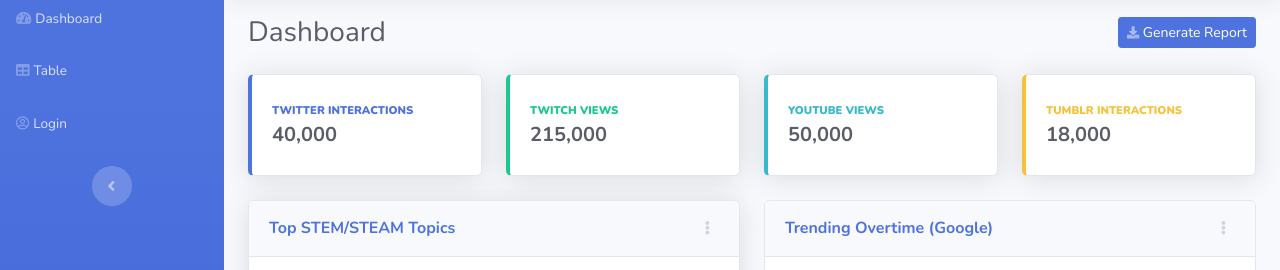
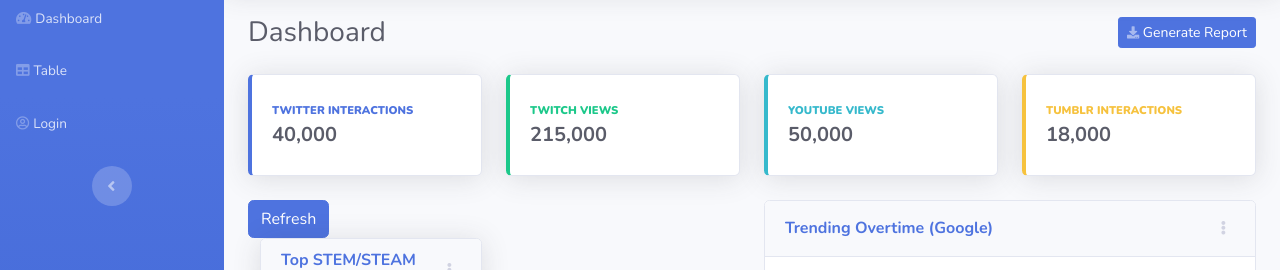
Before and after one commit to 2019-Arizona-Opportunity-Hack/Team-6, a Flask app: page / in a window 1280 px wide. Shown: the part 78-348 px from the top of the page. Run offline with Flask 2, Linux system fonts and the light colour scheme; some libraries are stand-ins or nearby versions.

Commit message:
added a button

```diff
--- a/templates/index.html
+++ b/templates/index.html
@@ -109,6 +109,7 @@
                     </div>
                 </div>
                 <div class="row">
+                  <div class="col-lg-7 col-xl-6 offset-xl-0"><button class="btn btn-primary" type="button">Refresh</button>
                     <div class="col-lg-7 col-xl-6 offset-xl-0">
                         <div class="card shadow mb-4">
                             <div class="card-header d-flex justify-content-between align-items-center">
@@ -125,6 +126,7 @@
                             </div>
                         </div>
                     </div>
+                   </div>
                     <div class="col-xl-6">
                         <div class="card">
                             <div class="card-header d-flex justify-content-between align-items-center">
```
